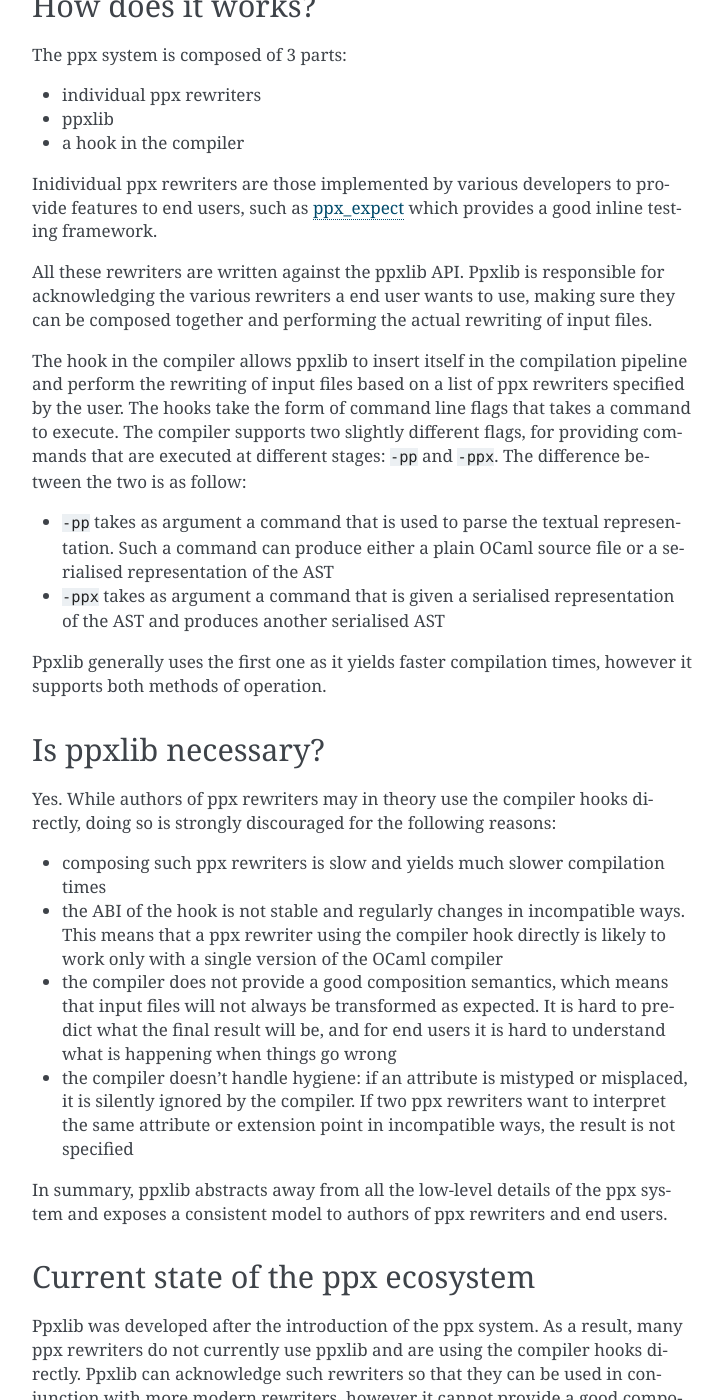
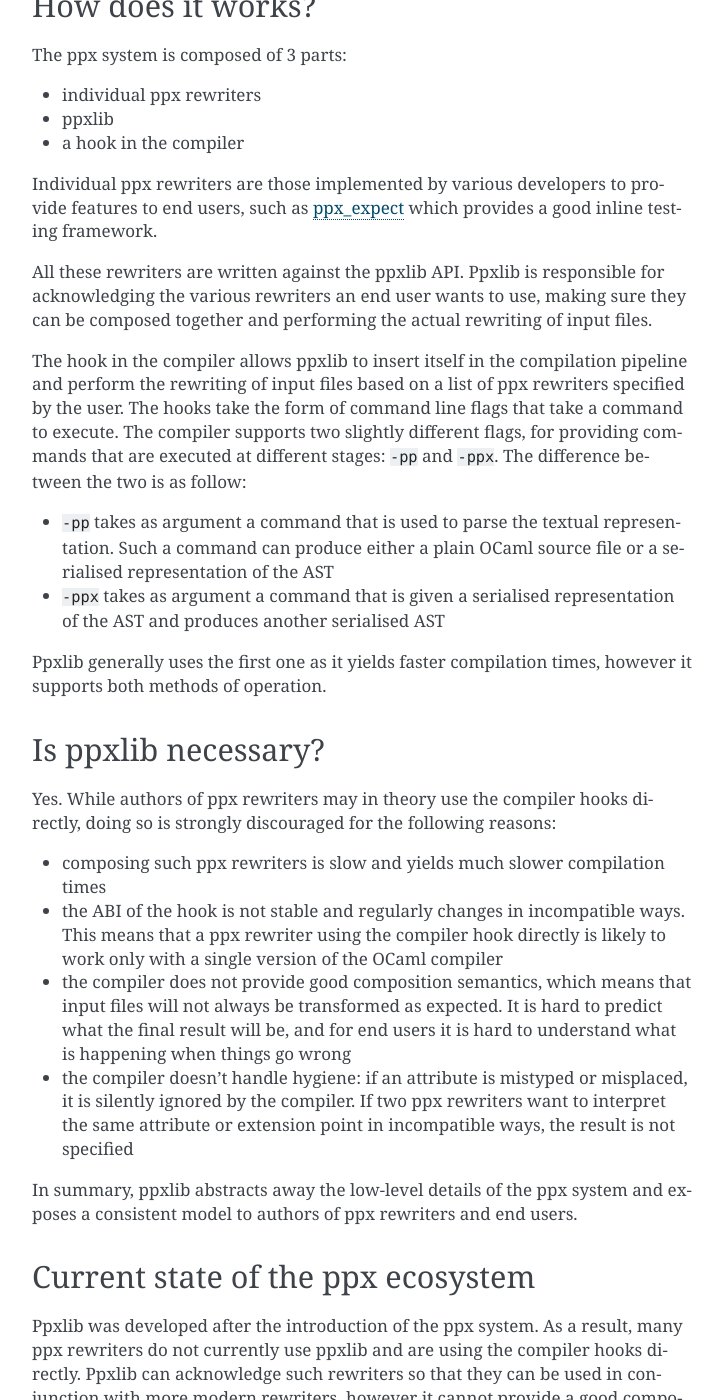
Before and after one commit to ocaml-ppx/ppxlib, a Sphinx documentation site: the page built from doc/what-is-ppx.rst, in a window 1280 px wide and 1400 px high, scrolled down 679 px. Shown: the whole window, without its empty margins (388-1111 px from the left). Built offline with Sphinx 7.4.7, drawn with Linux system fonts in a browser that asks for light colours.

Commit message:
Proof reading
Signed-off-by: Tim McGilchrist <timmcgil@gmail.com>

```diff
--- a/doc/what-is-ppx.rst
+++ b/doc/what-is-ppx.rst
@@ -40,19 +40,19 @@ The ppx system is composed of 3 parts:
 - ppxlib
 - a hook in the compiler
 
-Inidividual ppx rewriters are those implemented by various developers
+Individual ppx rewriters are those implemented by various developers
 to provide features to end users, such as ppx_expect_ which provides a
 good inline testing framework.
 
 All these rewriters are written against the ppxlib API. Ppxlib is
-responsible for acknowledging the various rewriters a end user wants
+responsible for acknowledging the various rewriters an end user wants
 to use, making sure they can be composed together and performing the
 actual rewriting of input files.
 
 The hook in the compiler allows ppxlib to insert itself in the
 compilation pipeline and perform the rewriting of input files based on
 a list of ppx rewriters specified by the user. The hooks take the form
-of command line flags that takes a command to execute. The compiler
+of command line flags that take a command to execute. The compiler
 supports two slightly different flags, for providing commands that are
 executed at different stages: ``-pp`` and ``-ppx``. The difference
 between the two is as follow:
@@ -80,7 +80,7 @@ reasons:
   incompatible ways. This means that a ppx rewriter using the compiler
   hook directly is likely to work only with a single version of the
   OCaml compiler
-- the compiler does not provide a good composition semantics, which
+- the compiler does not provide good composition semantics, which
   means that input files will not always be transformed as
   expected. It is hard to predict what the final result will be, and
   for end users it is hard to understand what is happening when things
@@ -90,7 +90,7 @@ reasons:
   rewriters want to interpret the same attribute or extension point in
   incompatible ways, the result is not specified
 
-In summary, ppxlib abstracts away from all the low-level details of
+In summary, ppxlib abstracts away the low-level details of
 the ppx system and exposes a consistent model to authors of ppx
 rewriters and end users.
 
```
Also changed, not shown: HISTORY.md (+1 -1 lines).
